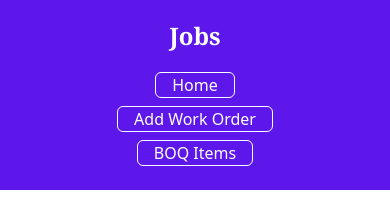
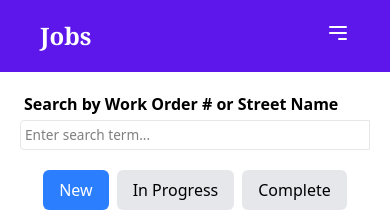
Before and after one commit to Kummirai/workOrder_tracker, a Next.js app: page / in a window 390 px wide. Shown: the top 214 px of the page. Built offline with nearby package versions, Linux system fonts and the light colour scheme; no server answers; the database is empty.

Commit message:
Add mobile menu toggle to Header component for improved navigation on smaller screens

```diff
--- a/components/Header.jsx
+++ b/components/Header.jsx
@@ -1,11 +1,25 @@
+"use client";
+
 import Link from "next/link";
+import { useState } from "react";
 
 const Header = () => {
+  const [isMenuOpen, setIsMenuOpen] = useState(false);
+
   return (
     <header className="bg-[#5e17eb] p-5 px-10">
-      <nav className="flex flex-col md:flex-row items-center justify-between text-white">
-        <h1 className="text-2xl font-bold font-serif mb-4 md:mb-0">Jobs</h1>
-        <ul className="flex flex-col md:flex-row items-center">
+      <nav className="flex items-center justify-between text-white">
+        <h1 className="text-2xl font-bold font-serif">Jobs</h1>
+
+        {/* Hamburger Button */}
+        <div className="md:hidden">
+          <button onClick={() => setIsMenuOpen(!isMenuOpen)}>
+            <svg className="w-6 h-6" fill="none" stroke="currentColor" viewBox="0 0 24 24" xmlns="http://www.w3.org/2000/svg"><path strokeLinecap="round" strokeLinejoin="round" strokeWidth={2} d="M4 6h16M4 12h16m-7 6h7" /></svg>
+          </button>
+        </div>
+
+        {/* Desktop Menu */}
+        <ul className="hidden md:flex items-center">
           <Link
             href="/"
             className="mx-2 my-1 md:my-0 px-4 border rounded-md hover:text-[#5e17eb]   hover:bg-white hover:cursor-pointer "
@@ -26,6 +40,35 @@ const Header = () => {
           </Link>
         </ul>
       </nav>
+
+      {/* Mobile Menu */}
+      {isMenuOpen && (
+        <div className="md:hidden mt-4">
+          <ul className="flex flex-col items-center">
+            <Link
+              href="/"
+              className="my-1 px-4 py-2 border rounded-md hover:text-[#5e17eb] hover:bg-white hover:cursor-pointer w-full text-center"
+              onClick={() => setIsMenuOpen(false)}
+            >
+              Home
+            </Link>
+            <Link
+              href={"/work_orders"}
+              className="my-1 px-4 py-2 border rounded-md hover:text-[#5e17eb] hover:bg-white hover:cursor-pointer w-full text-center"
+              onClick={() => setIsMenuOpen(false)}
+            >
+              Add Work Order
+            </Link>
+            <Link
+              href={"/boq_items"}
+              className="my-1 px-4 py-2 border rounded-md hover:text-[#5e17eb] hover:bg-white hover:cursor-pointer w-full text-center"
+              onClick={() => setIsMenuOpen(false)}
+            >
+              BOQ Items
+            </Link>
+          </ul>
+        </div>
+      )}
     </header>
   );
 };
```
